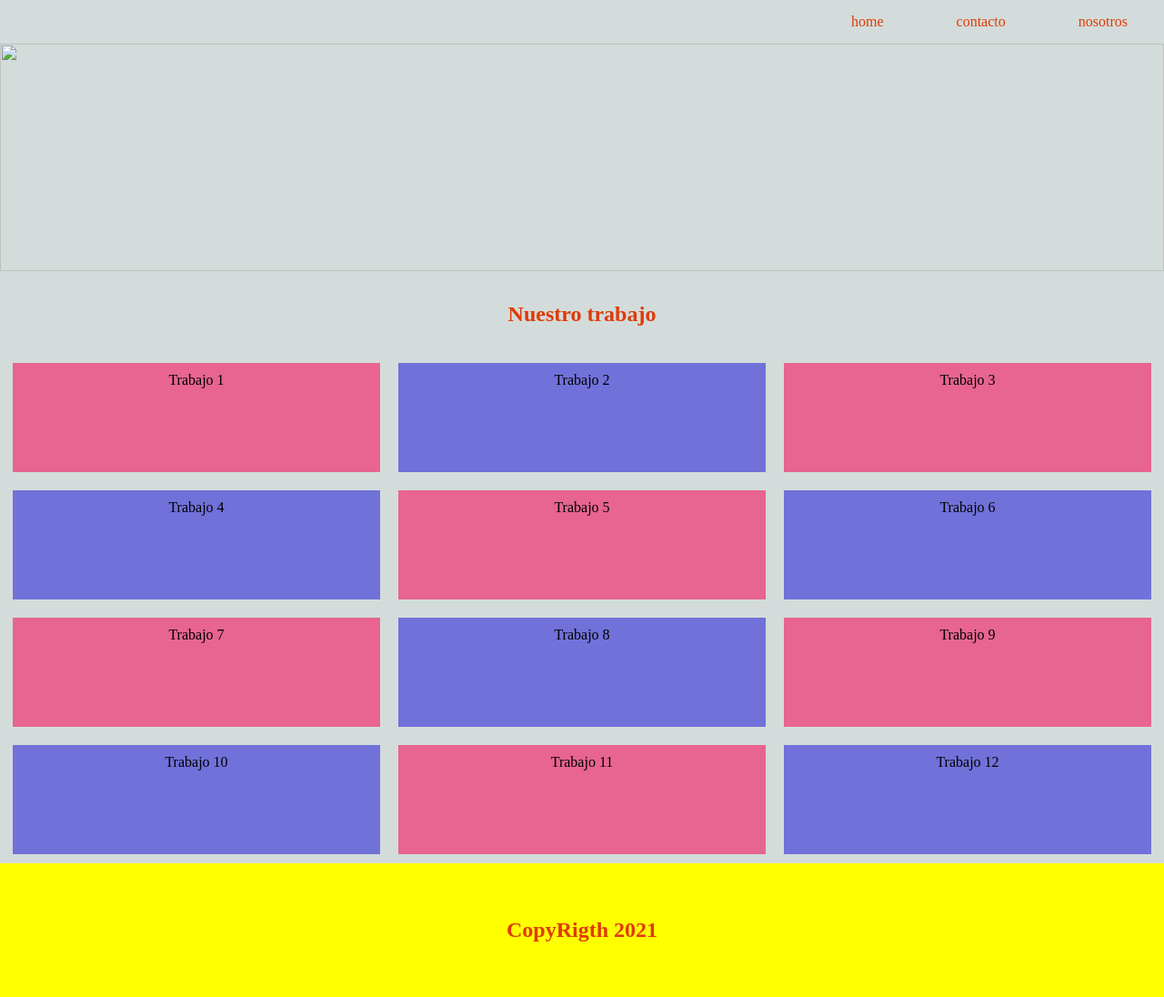
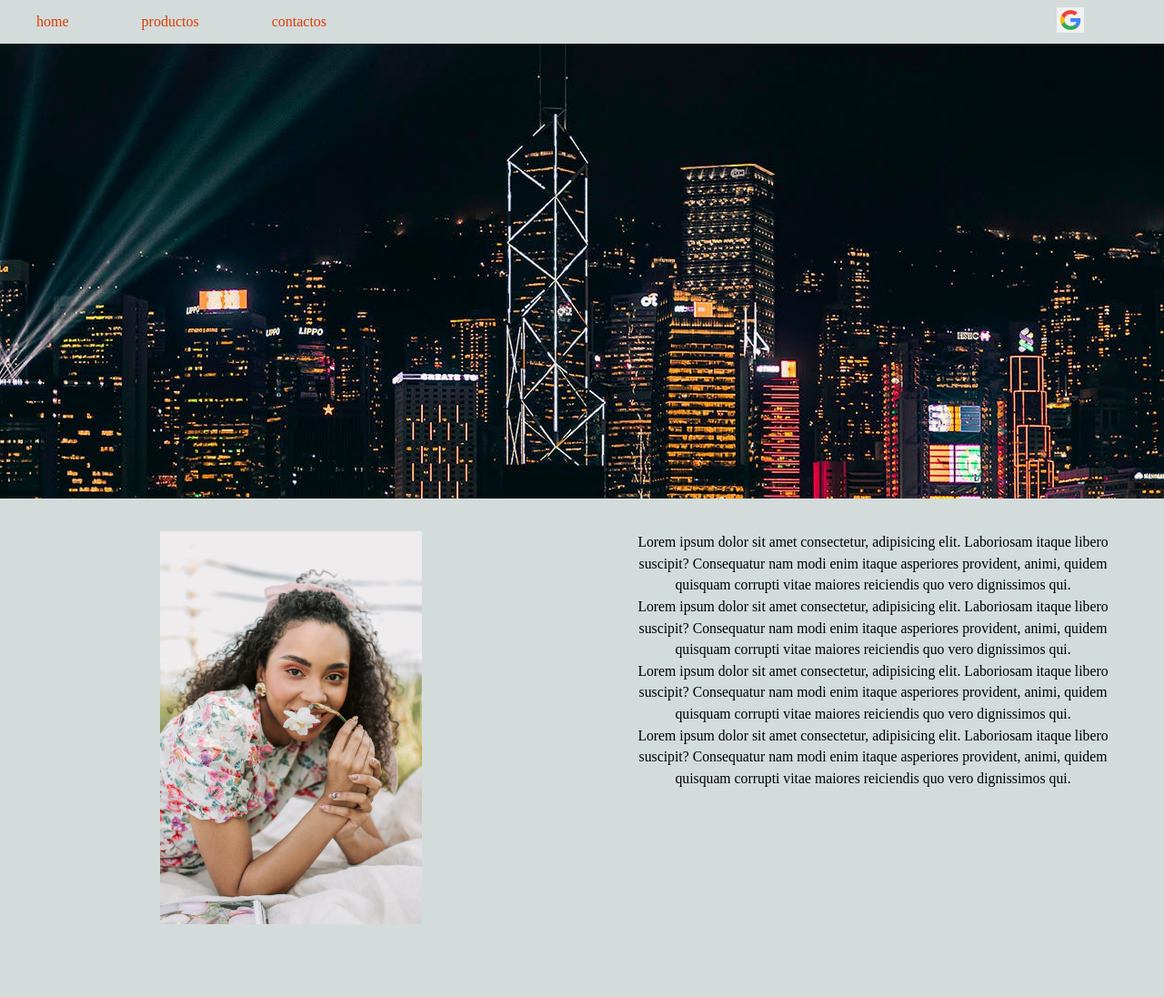
Before and after one commit to IsmarySalgesM/github2021, a plain HTML site: page index.html in a window 1280 px wide. Shown: the whole page at 91% size. After the commit the page ends 1055 px from the top, so only its background shows below. Drawn offline with Linux system fonts and the light colour scheme.

Commit message:
tarea 19-08

```diff
--- a/css/styles.css
+++ b/css/styles.css
@@ -1,9 +1,9 @@
-*{
+* {
   margin: 0px;
   padding: 0px;
 }
 
-body{
+body {
   background-color: rgb(211 220 218);
 }
 
@@ -15,54 +15,68 @@ body{
   color: rgb(224, 58, 7);
 }
 
-.logo {
+.item-ultimo {
   width: 70%;
 }
 
 .item {
-    padding: 15px 40px;
+  padding: 15px 40px;
 }
 
 .nav img {
-  width: 5%;
+  width: 25%;
 }
 
-.banner{
-width: 100%;
-object-fit: none;
-height: 250px;
+.banner {
+  width: 100%;
+  object-fit: none;
+  height: 500px;
 }
 
-.title{
-  color:rgb(224, 58, 7);
+.title {
+  color: rgb(224, 58, 7);
   text-align: center;
   padding: 30px;
+}
 
-}
-.container-trabajo{
+.container-trabajo {
   display: flex;
-  flex-wrap: wrap;
   justify-content: center;
 }
 
-.item-trabajo{
-  width: 30%;
-  height: 100px;
-  background-color:rgb(224, 58, 7);
-  padding: 10px;
-  margin: 10px;
+.item-trabajo {
+  width: 50%;
+  padding: 2rem;
   text-align: center;
+  font-size: 0.985rem;
+  line-height: 1.5;
 }
 
-footer {
-  background-color: yellow;
-  padding: 30px;
+.banner1 {
+  width: 50%;
 }
 
-.item-trabajo:nth-child(odd) {
-  background: rgb(231, 101, 144);
+
+li.logo {
+  width: 10%;
 }
+@media all and (max-width: 1024px) {
+  .logo {
+    display: none;
+  }
+  .item-ultimo {
+    width: auto;
+  }
 
-.item-trabajo:nth-child(even) {
-  background: rgb(113, 113, 218);
+  .container-trabajo {
+    display: block;
+  }
+
+  .item-trabajo {
+    text-align: center;
+    width: 100%;
+  }
+  .banner1 {
+    width: 50%;
 }
+}
--- a/index.html
+++ b/index.html
@@ -1,5 +1,6 @@
 <!DOCTYPE html>
 <html lang="en">
+
 <head>
   <meta charset="UTF-8" />
   <meta http-equiv="X-UA-Compatible" content="IE=edge" />
@@ -7,40 +8,38 @@
   <link rel="stylesheet" href="./css/styles.css" />
   <title>Ejercicio 2</title>
 </head>
+
 <body>
   <nav class="nav">
     <ul>
+      <li class="item">home</li>
+      <li class="item">productos</li>
+      <li class="item item-ultimo">contactos</li>
       <li class="logo">
-          <img src="../src/assets/img/logo.png" alt="" />
+        <img src="./assets/img/logo.png" alt="" />
       </li>
-        <li class="item">home</li>
-        <li class="item">contacto</li>
-        <li class="item">nosotros</li>
     </ul>
   </nav>
-    <div>
-      <img
-        class="banner"
-        src="../src/assets/img/pexels-sharon-mccutcheon-1191710.jpg"
-        alt=""
-      />
+  <div class ="test">
+    <img class="banner" src="./assets/img/foto.jpeg" alt="" />
   </div>
-    <h2 class="title">Nuestro trabajo</h2>
   <div class="container-trabajo">
-      <div class="item-trabajo">Trabajo 1</div>
-      <div class="item-trabajo">Trabajo 2</div>
-      <div class="item-trabajo">Trabajo 3</div>
-      <div class="item-trabajo">Trabajo 4</div>
-      <div class="item-trabajo">Trabajo 5</div>
-      <div class="item-trabajo">Trabajo 6</div>
-      <div class="item-trabajo">Trabajo 7</div>
-      <div class="item-trabajo">Trabajo 8</div>
-      <div class="item-trabajo">Trabajo 9</div>
-      <div class="item-trabajo">Trabajo 10</div>
-      <div class="item-trabajo">Trabajo 11</div>
-      <div class="item-trabajo">Trabajo 12</div>
+    <div class="item-trabajo"> <img class="banner1" src="./assets/img/foto1.jpeg" alt="" /></div>
+    <div class="item-trabajo">
+      <p>Lorem ipsum dolor sit amet consectetur, adipisicing elit. Laboriosam itaque libero
+        suscipit? Consequatur nam modi enim itaque asperiores provident, animi, quidem quisquam corrupti vitae maiores
+        reiciendis quo vero dignissimos qui.</p>
+      <p>Lorem ipsum dolor sit amet consectetur, adipisicing elit. Laboriosam itaque libero
+        suscipit? Consequatur nam modi enim itaque asperiores provident, animi, quidem quisquam corrupti vitae maiores
+        reiciendis quo vero dignissimos qui.</p>
+      <p>Lorem ipsum dolor sit amet consectetur, adipisicing elit. Laboriosam itaque libero
+        suscipit? Consequatur nam modi enim itaque asperiores provident, animi, quidem quisquam corrupti vitae maiores
+        reiciendis quo vero dignissimos qui.</p>
+      <p>Lorem ipsum dolor sit amet consectetur, adipisicing elit. Laboriosam itaque libero
+        suscipit? Consequatur nam modi enim itaque asperiores provident, animi, quidem quisquam corrupti vitae maiores
+        reiciendis quo vero dignissimos qui.</p>
     </div>
+  </div>
+</body>
 
-    <footer><h2 class="title">CopyRigth 2021</h2></footer>
-  </body>
 </html>
```
Also changed, not shown: assets/img/foto.jpeg (added), assets/img/foto1.jpeg (added), assets/img/fotocambio1.jpeg (added), assets/img/fotocambio2.jpeg (added), 1 other file. Lines whose indentation alone changed are shown as unchanged.
